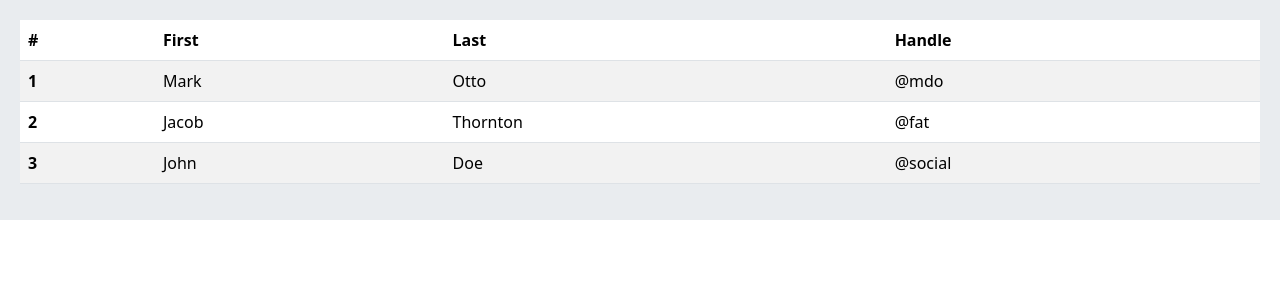
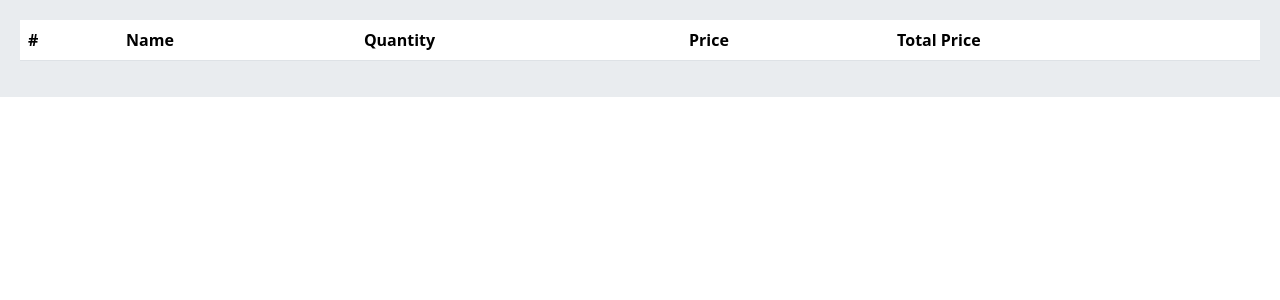
Before and after one commit to mohamadmahvash/django-shop, a Django app: page /orders/cart/ in a window 1280 px wide. Shown: the part 56-356 px from the top of the page. Run offline with Django 5.2, Linux system fonts and the light colour scheme; lists and menus that the app fills with data are empty.

Commit message:
cart detail

```diff
--- a/orders/cart.py
+++ b/orders/cart.py
@@ -1,3 +1,5 @@
+from products.models import Product
+
 CART_SESSION_ID = 'user_cart'
 
 
@@ -8,6 +10,17 @@ class Cart:
         if not self.cart:
             self.cart = self.session[CART_SESSION_ID] = {}
 
+    def __iter__(self):
+        product_ids = self.cart.keys()
+        products = Product.objects.filter(id__in=product_ids)
+        cart = self.cart.copy()
+        for product in products:
+            cart[str(product.id)]["product_name"] = product.name
+
+        for item in cart.values():
+            item["total_price"] = item["quantity"] * int(item["price"])
+            yield item
+
     def add(self, product, quantity):
         product_id = str(product.id)
         if product_id not in self.cart:
--- a/orders/templates/orders/cart.html
+++ b/orders/templates/orders/cart.html
@@ -1,4 +1,6 @@
 {% extends 'base.html' %}
+
+{% load humanize %}
 
 {% block content %}
 
@@ -6,30 +8,22 @@
         <thead>
         <tr>
             <th scope="col">#</th>
-      <th scope="col">First</th>
-      <th scope="col">Last</th>
-      <th scope="col">Handle</th>
+            <th scope="col">Name</th>
+            <th scope="col">Quantity</th>
+            <th scope="col">Price</th>
+            <th scope="col">Total Price</th>
         </tr>
         </thead>
         <tbody>
+        {% for item in cart %}
             <tr>
-      <th scope="row">1</th>
-      <td>Mark</td>
-      <td>Otto</td>
-      <td>@mdo</td>
+                <th scope="row">{{ forloop.counter }}</th>
+                <td>{{ item.product_name }}</td>
+                <td>{{ item.quantity }}</td>
+                <td>{{ item.price|intcomma }}</td>
+                <td>{{ item.total_price|intcomma }}</td>
             </tr>
-    <tr>
-      <th scope="row">2</th>
-      <td>Jacob</td>
-      <td>Thornton</td>
-      <td>@fat</td>
-    </tr>
-    <tr>
-      <th scope="row">3</th>
-      <td>John</td>
-      <td>Doe</td>
-      <td>@social</td>
-    </tr>
+        {% endfor %}
         </tbody>
     </table>
 
--- a/orders/views.py
+++ b/orders/views.py
@@ -9,7 +9,8 @@ from .forms import CartAddForm
 
 class CartView(View):
     def get(self, request):
-        return render(request, 'orders/cart.html')
+        cart = Cart(request)
+        return render(request, 'orders/cart.html', {'cart': cart})
 
 
 class CartAddView(LoginRequiredMixin, View):
--- a/shop/settings.py
+++ b/shop/settings.py
@@ -35,6 +35,8 @@ INSTALLED_APPS = [
     'django.contrib.sessions',
     'django.contrib.messages',
     'django.contrib.staticfiles',
+    'django.contrib.humanize',
+
 
     #local apps
     'home.apps.HomeConfig',
```
Lines whose indentation alone changed are shown as unchanged.
